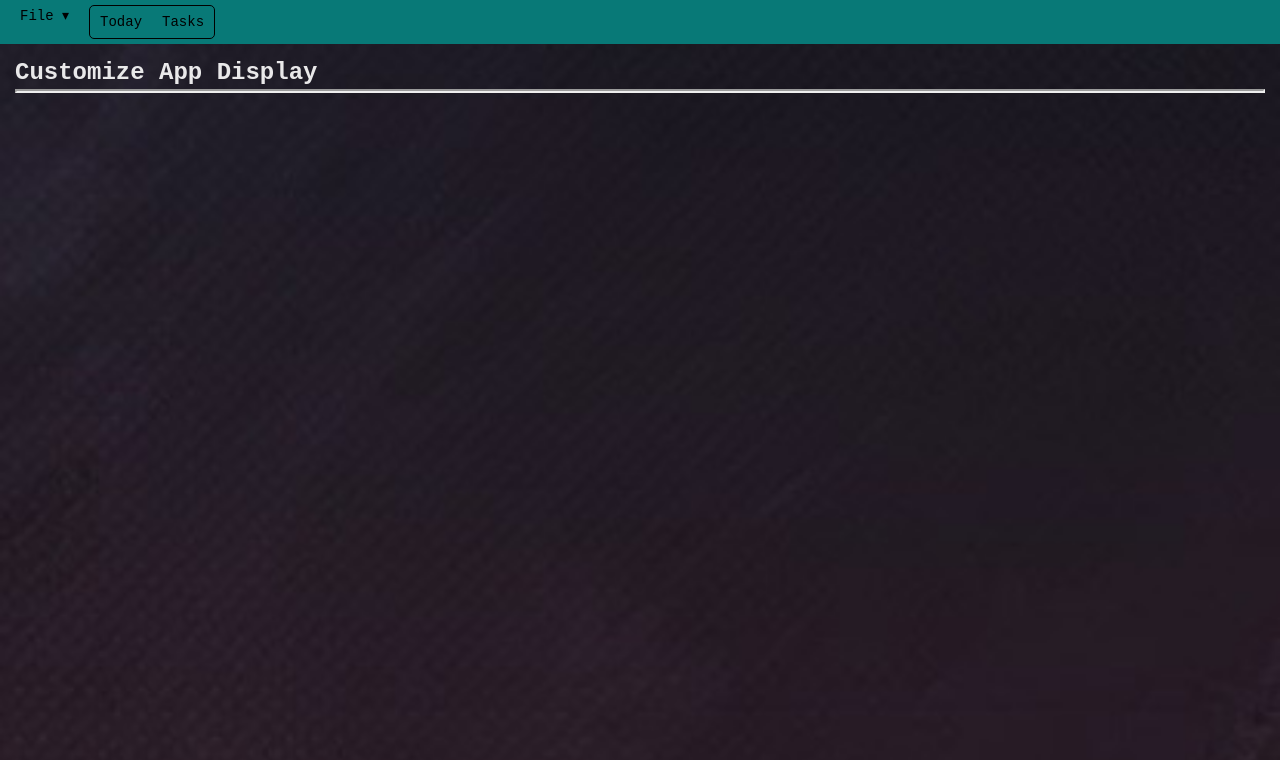
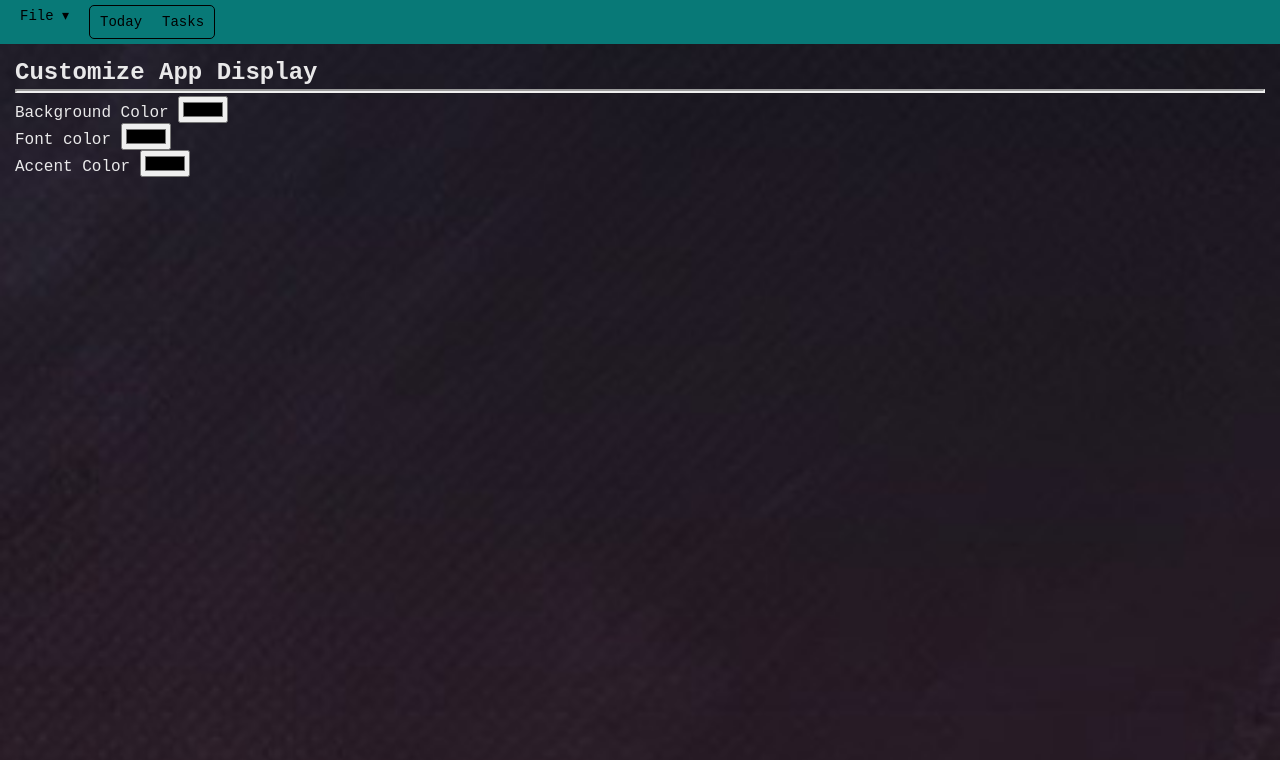
Before and after one commit to JayceFuller/Task_Management_Application, an Electron app: page task-manager-app/task-manager-ui/customize.html in a window 1280 px wide. Drawn offline with Linux system fonts and the light colour scheme.

Commit message:
Start of customize page

```diff
--- a/task-manager-app/task-manager-ui/customize.html
+++ b/task-manager-app/task-manager-ui/customize.html
@@ -20,9 +20,21 @@
             <hr />
 
             <!-- Change background -->
+            <div>
+                <label>Background Color</label>
+                <input id="background-picker" type="color" />
+            </div>
             <!-- Change font style -->
             <!-- Change font color -->
+            <div>
+                <label>Font color</label>
+                <input id="font-color-picker" type="color" />
+            </div>
             <!-- Change accent color -->
+            <div>
+                <label>Accent Color</label>
+                <input id="accent-picker" type="color" />
+            </div>
         </div>
     </body>
 </html>
--- a/task-manager-app/task-manager-ui/js/customize.js
+++ b/task-manager-app/task-manager-ui/js/customize.js
@@ -0,0 +1,9 @@
+//Previous colors
+const backgroundColor = localStorage.getItem('backgroundColor');
+const accentColor = localStorage.getItem('accentColor');
+const fontColor = localStorage.getItem('fontColor');
+
+//Form fields
+const backgroundPicker = document.getElementById('background-picker');
+const accentPicker = document.getElementById('accent-picker');
+const fontColorPicker = document.getElementById('font-color-picker');
```
